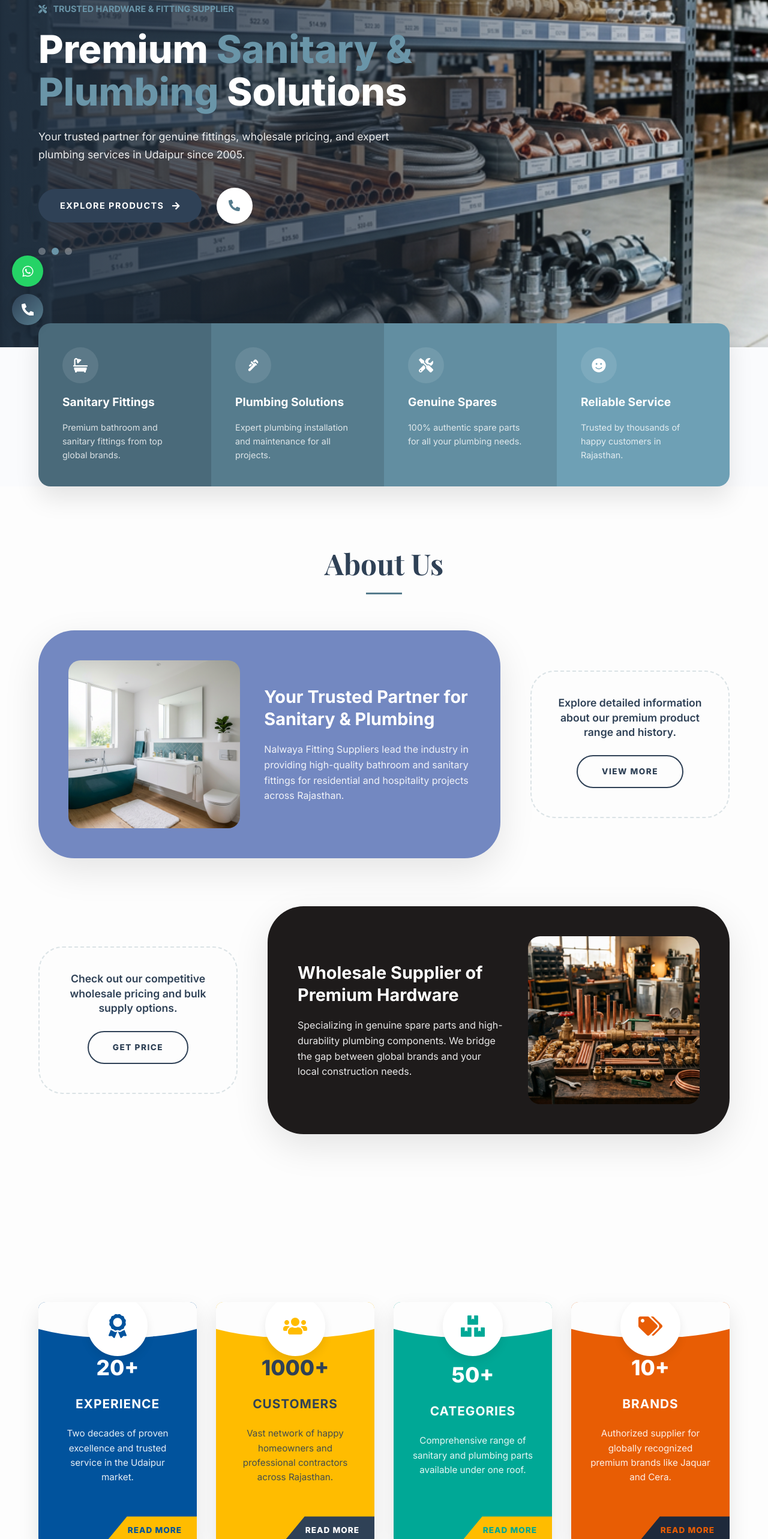
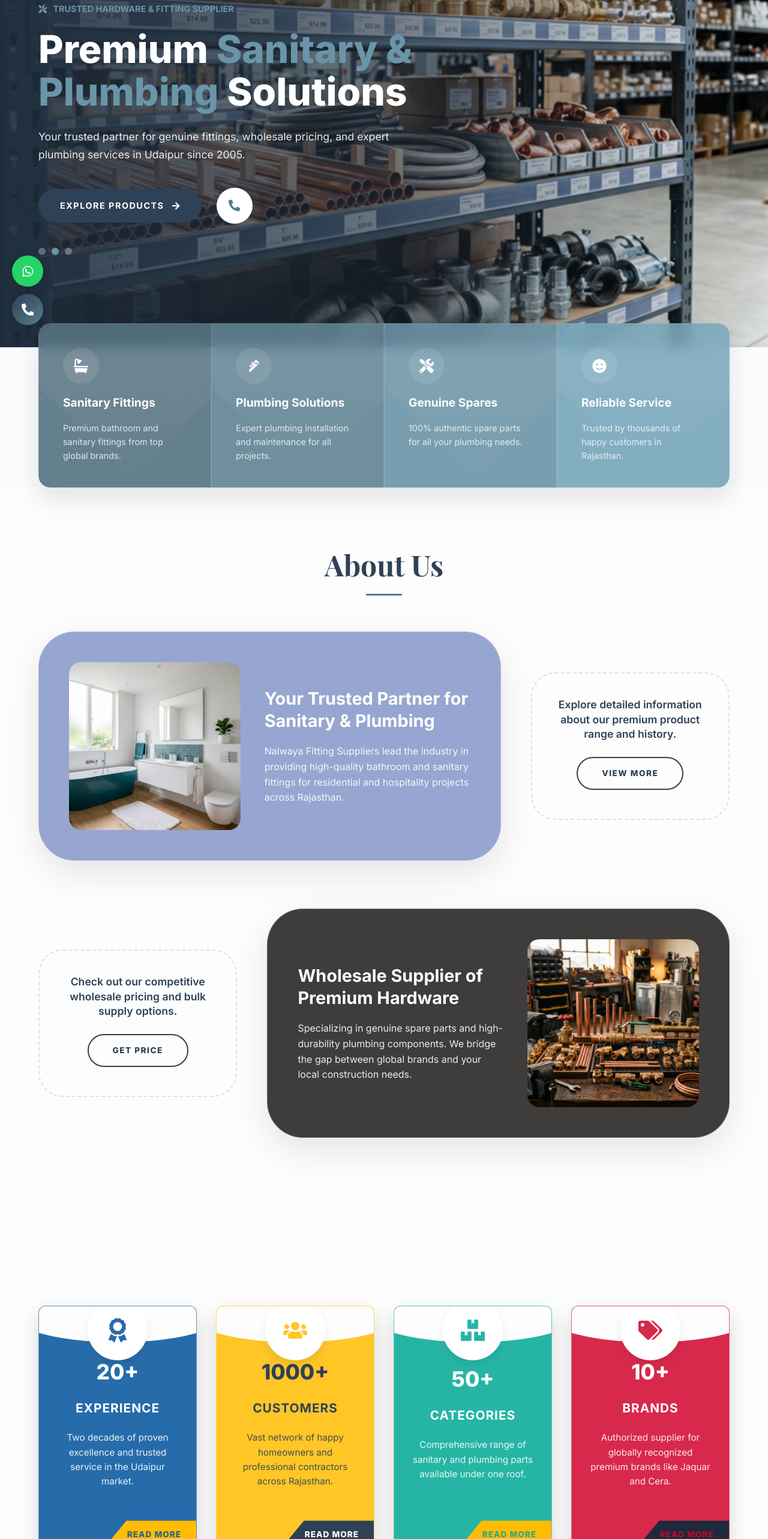
Before and after one commit to Eshbanoliver/nalwayasanitary-website-showcase-next.js, a Next.js app: page / in a window 1280 px wide. Shown: the part 234-2800 px from the top of the page at 60% size. Built offline with nearby package versions, Linux system fonts and the light colour scheme.

Commit message:
Updated files

```diff
--- a/src/app/globals.css
+++ b/src/app/globals.css
@@ -210,16 +210,33 @@ img {
 }
 
 .glass-card {
-  background: var(--glass-bg);
-  backdrop-filter: blur(16px) saturate(1.2);
-  -webkit-backdrop-filter: blur(16px) saturate(1.2);
-  border: 1px solid var(--glass-border);
+  background: rgba(255, 255, 255, 0.1);
+  backdrop-filter: blur(16px) saturate(1.8);
+  -webkit-backdrop-filter: blur(16px) saturate(1.8);
+  border: 1px solid rgba(255, 255, 255, 0.2);
   border-radius: var(--radius-lg);
   padding: 32px;
-  box-shadow: var(--glass-shadow);
+  box-shadow: 0 12px 40px rgba(0, 0, 0, 0.05);
   transition: all var(--transition-smooth);
   position: relative;
   overflow: hidden;
+}
+
+.glass-card::after {
+  content: '';
+  position: absolute;
+  top: -150%;
+  left: -150%;
+  width: 300%;
+  height: 300%;
+  background: linear-gradient(45deg, transparent 45%, rgba(255, 255, 255, 0.1) 50%, transparent 55%);
+  transition: all 0.8s ease;
+  pointer-events: none;
+}
+
+.glass-card:hover::after {
+  top: 150%;
+  left: 150%;
 }
 
 .glass-card::before {
@@ -2255,26 +2272,47 @@ img {
 .feature-card-modern {
   padding: 40px;
   color: var(--white);
-  transition: all 0.3s ease;
+  transition: all 0.4s cubic-bezier(0.4, 0, 0.2, 1);
   display: flex;
   flex-direction: column;
   gap: 15px;
+  backdrop-filter: blur(12px);
+  -webkit-backdrop-filter: blur(12px);
+  border: 1px solid rgba(255, 255, 255, 0.15);
+  position: relative;
+  overflow: hidden;
+}
+
+.feature-card-modern::after {
+  content: '';
+  position: absolute;
+  top: -150%;
+  left: -50%;
+  width: 200%;
+  height: 200%;
+  background: linear-gradient(135deg, transparent, rgba(255, 255, 255, 0.1), transparent);
+  transform: rotate(45deg);
+  transition: all 0.6s ease;
+}
+
+.feature-card-modern:hover::after {
+  top: 150%;
 }
 
 .feature-card-modern:nth-child(1) {
-  background: #4a6a7a;
+  background: rgba(74, 106, 122, 0.85);
 }
 
 .feature-card-modern:nth-child(2) {
-  background: #567c8d;
+  background: rgba(86, 124, 141, 0.85);
 }
 
 .feature-card-modern:nth-child(3) {
-  background: #628ea1;
+  background: rgba(98, 142, 161, 0.85);
 }
 
 .feature-card-modern:nth-child(4) {
-  background: #6ea0b5;
+  background: rgba(110, 160, 181, 0.85);
 }
 
 .feature-card-modern:hover {
@@ -2513,11 +2551,16 @@ img {
 
 .why-item {
   transition: all 0.3s ease;
+  backdrop-filter: blur(10px);
+  -webkit-backdrop-filter: blur(10px);
+  border: 1px solid rgba(255, 255, 255, 0.1);
+  border-radius: var(--radius-md);
 }
 
 .why-item:hover {
-  background: rgba(255, 255, 255, 0.12) !important;
+  background: rgba(255, 255, 255, 0.15) !important;
   transform: scale(1.02);
+  border-color: rgba(255, 255, 255, 0.3);
 }
 
 .features-overlap {
@@ -2555,6 +2598,11 @@ img {
   min-height: 380px;
   transition: all 0.5s cubic-bezier(0.175, 0.885, 0.32, 1.275);
   cursor: pointer;
+  backdrop-filter: blur(25px);
+  -webkit-backdrop-filter: blur(25px);
+  border: 1px solid rgba(255, 255, 255, 0.2);
+  position: relative;
+  overflow: hidden;
 }
 
 .about-card-modern:hover {
@@ -2564,13 +2612,11 @@ img {
 
 
 .about-card-modern.blue {
-  background: #7388C1;
-  /* Eye-catchy muted blue/purple */
+  background: rgba(115, 136, 193, 0.75);
 }
 
 .about-card-modern.dark {
-  background: #1e1b1b;
-  /* Deep dark chocolate/black */
+  background: rgba(30, 27, 27, 0.85);
 }
 
 .about-card-image {
@@ -3286,8 +3332,11 @@ img {
   flex-direction: column;
   align-items: center;
   justify-content: center;
-  box-shadow: 0 15px 35px rgba(0, 0, 0, 0.1);
+  box-shadow: 0 15px 35px rgba(0, 0, 0, 0.15);
   background: var(--card-bg);
+  backdrop-filter: blur(15px);
+  -webkit-backdrop-filter: blur(15px);
+  border: 1px solid rgba(255, 255, 255, 0.25);
 }
 
 .metric-card-v2:hover {
@@ -3362,12 +3411,12 @@ img {
 
 /* Colors Classes */
 .card-blue {
-  --card-bg: #01539D;
+  --card-bg: rgba(1, 83, 157, 0.85);
   --card-accent: #FFBC00;
 }
 
 .card-yellow {
-  --card-bg: #FFBC00;
+  --card-bg: rgba(255, 188, 0, 0.85);
   --card-accent: #01539D;
   color: var(--navy);
 }
@@ -3379,12 +3428,12 @@ img {
 }
 
 .card-teal {
-  --card-bg: #00A896;
+  --card-bg: rgba(0, 168, 150, 0.85);
   --card-accent: #FFBC00;
 }
 
-.card-amber {
-  --card-bg: #E85D04;
+.card-red {
+  --card-bg: rgba(210, 4, 45, 0.85);
   --card-accent: #1E293B;
 }
 
--- a/src/app/page.tsx
+++ b/src/app/page.tsx
@@ -336,7 +336,7 @@ export default function HomePage() {
                   value: "10+",
                   title: "Brands",
                   desc: "Authorized supplier for globally recognized premium brands like Jaquar and Cera.",
-                  color: "card-amber"
+                  color: "card-red"
                 },
               ].map((m, i) => (
                 <div key={i} className={`metric-card-v2 ${m.color}`}>
```
